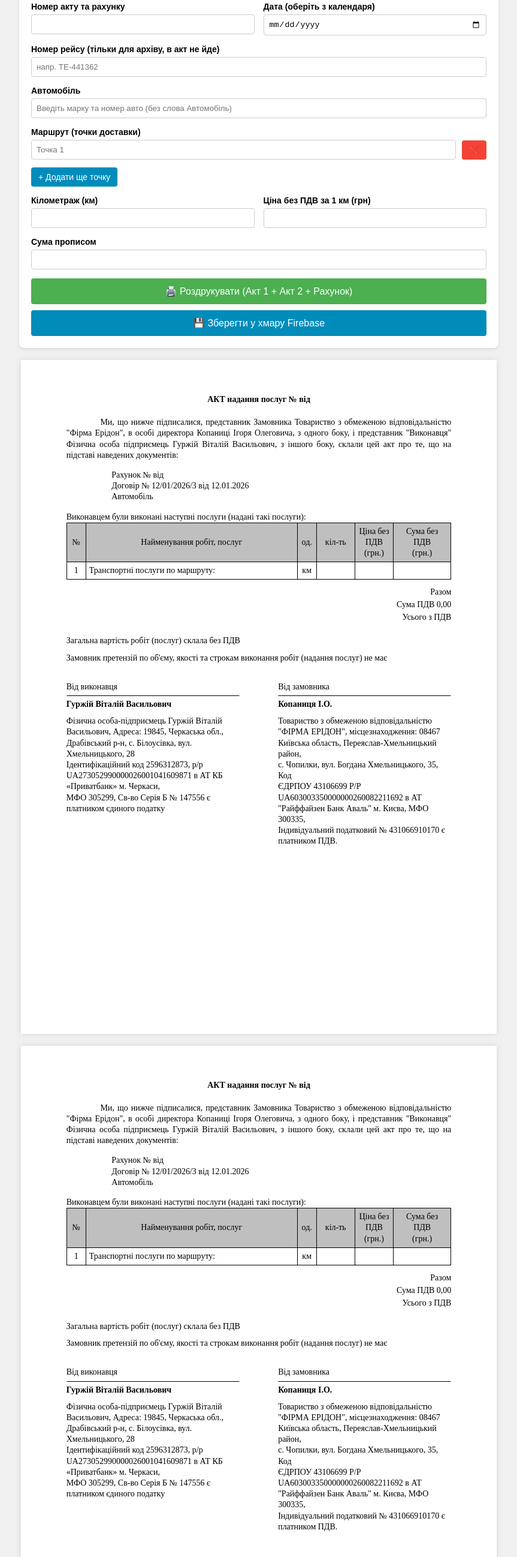
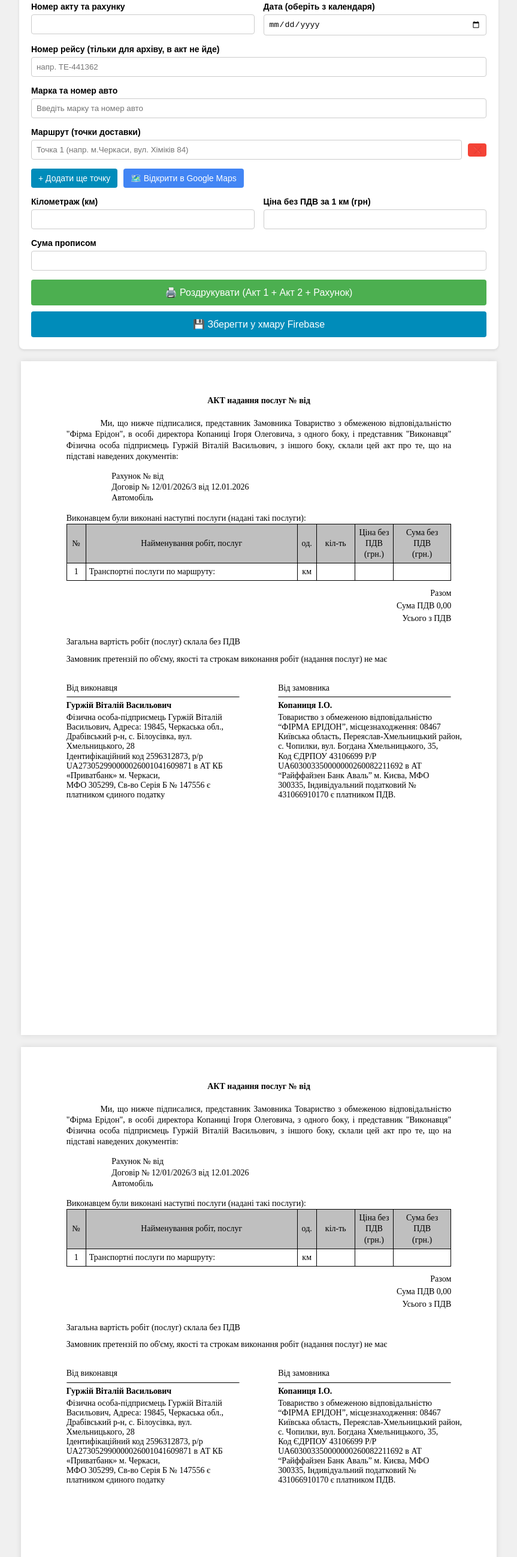
Before and after one commit to alexandrus1233/grushagnilaya, a plain HTML site: page index.html in a window 1280 px wide. Shown: the part 205-2800 px from the top of the page at 60% size, without its empty margins (378-1241 px from the left). Drawn offline with Linux system fonts and the light colour scheme; no server answers.

Commit message:
Update index.html

```diff
--- a/index.html
+++ b/index.html
@@ -171,13 +171,13 @@
         .btn-remove {
             background-color: #f44336;
             color: white;
-            padding: 8px 12px;
+            padding: 4px 8px;
             border: none;
             border-radius: 4px;
             cursor: pointer;
             width: auto;
             flex-shrink: 0;
-            font-size: 14px;
+            font-size: 12px;
         }
         .btn-remove:hover { background-color: #d32f2f; }
 
@@ -203,6 +203,16 @@
             margin-top: 5px;
         }
         .btn-add:hover { background-color: #007B9E; }
+
+        .btn-calc {
+            background-color: #ff9800;
+            font-size: 14px;
+            padding: 8px 12px;
+            width: auto;
+            margin-top: 5px;
+            color: white;
+        }
+        .btn-calc:hover { background-color: #e68a00; }
 
         .btn-save {
             background-color: #008CBA;
@@ -254,7 +264,8 @@
             margin-top: 30px;
         }
         .sign-block { width: 45%; }
-        .sign-title { font-weight: bold; margin-bottom: 10px; }
+        .sign-title { font-weight: bold; margin-bottom: 3px; }
+        .sign-text { line-height: 1.15; font-size: 14px; }
         hr { border-top: 1px solid black; border-bottom: none; margin-bottom: 5px; margin-top: 5px;}
 
         .invoice-signature {
@@ -317,19 +328,22 @@
                     </div>
 
                     <div class="full-width">
-                        <label>Автомобіль</label>
-                        <input type="text" id="car_input" list="car_suggestions" value="" oninput="updateDoc()" placeholder="Введіть марку та номер авто (без слова Автомобіль)">
+                        <label>Марка та номер авто</label>
+                        <input type="text" id="car_input" list="car_suggestions" value="" oninput="updateDoc()" placeholder="Введіть марку та номер авто">
                     </div>
 
                     <div class="full-width">
                         <label>Маршрут (точки доставки)</label>
                         <div id="route_inputs">
                             <div class="route-row">
-                                <input type="text" class="route-point" list="route_suggestions" value="" oninput="updateDoc()" placeholder="Точка 1">
+                                <input type="text" class="route-point" list="route_suggestions" value="" oninput="updateDoc()" placeholder="Точка 1 (напр. м.Черкаси, вул. Хіміків 84)">
                                 <button type="button" class="btn-remove" onclick="removeRoutePoint(this)" title="Видалити точку">❌</button>
                             </div>
                         </div>
-                        <button type="button" class="btn-add" onclick="addRoutePoint()">+ Додати ще точку</button>
+                        <div style="display: flex; gap: 10px; margin-top: 10px; flex-wrap: wrap;">
+                            <button type="button" class="btn-add" onclick="addRoutePoint()">+ Додати ще точку</button>
+                            <button type="button" class="btn-calc" style="background-color: #4285F4;" onclick="openGoogleMaps()">🗺️ Відкрити в Google Maps</button>
+                        </div>
                     </div>
 
                     <div>
@@ -396,23 +410,19 @@
                         <div>Від виконавця</div>
                         <hr>
                         <div class="sign-title val-carrier-shortname"></div>
-                        <div class="val-carrier-req-act"></div>
+                        <div class="sign-text val-carrier-req-act"></div>
                     </div>
 
                     <div class="sign-block">
                         <div>Від замовника</div>
                         <hr>
                         <div class="sign-title">Копаниця І.О.</div>
-                        <div>
+                        <div class="sign-text">
                             Товариство з обмеженою відповідальністю<br>
-                            "ФІРМА ЕРІДОН", місцезнаходження: 08467<br>
-                            Київська область, Переяслав-Хмельницький район,<br>
-                            с. Чопилки, вул. Богдана Хмельницького, 35, Код<br>
-                            ЄДРПОУ 43106699 Р/Р<br>
-                            UA603003350000000260082211692 в АТ<br>
-                            "Райффайзен Банк Аваль" м. Києва, МФО 300335,<br>
-                            Індивідуальний податковий № 431066910170 є<br>
-                            платником ПДВ.
+                            “ФІРМА ЕРІДОН”, місцезнаходження: 08467<br>
+                            <span style="white-space: nowrap;">Київська область, Переяслав-Хмельницький район,</span><br>
+                            с. Чопилки, вул. Богдана Хмельницького, 35,<br>
+                            Код ЄДРПОУ 43106699 Р/Р UA603003350000000260082211692 в АТ “Райффайзен Банк Аваль” м. Києва, МФО 300335, Індивідуальний податковий № 431066910170 є платником ПДВ.
                         </div>
                     </div>
                 </div>
@@ -463,23 +473,19 @@
                         <div>Від виконавця</div>
                         <hr>
                         <div class="sign-title val-carrier-shortname"></div>
-                        <div class="val-carrier-req-act"></div>
+                        <div class="sign-text val-carrier-req-act"></div>
                     </div>
 
                     <div class="sign-block">
                         <div>Від замовника</div>
                         <hr>
                         <div class="sign-title">Копаниця І.О.</div>
-                        <div>
+                        <div class="sign-text">
                             Товариство з обмеженою відповідальністю<br>
-                            "ФІРМА ЕРІДОН", місцезнаходження: 08467<br>
-                            Київська область, Переяслав-Хмельницький район,<br>
-                            с. Чопилки, вул. Богдана Хмельницького, 35, Код<br>
-                            ЄДРПОУ 43106699 Р/Р<br>
-                            UA603003350000000260082211692 в АТ<br>
-                            "Райффайзен Банк Аваль" м. Києва, МФО 300335,<br>
-                            Індивідуальний податковий № 431066910170 є<br>
-                            платником ПДВ.
+                            “ФІРМА ЕРІДОН”, місцезнаходження: 08467<br>
+                            <span style="white-space: nowrap;">Київська область, Переяслав-Хмельницький район,</span><br>
+                            с. Чопилки, вул. Богдана Хмельницького, 35,<br>
+                            Код ЄДРПОУ 43106699 Р/Р UA603003350000000260082211692 в АТ “Райффайзен Банк Аваль” м. Києва, МФО 300335, Індивідуальний податковий № 431066910170 є платником ПДВ.
                         </div>
                     </div>
                 </div>
@@ -492,15 +498,15 @@
                 </div>
                 <div class="invoice-details">
                     <div>Виконавець :</div>
-                    <div class="val-carrier-req-inv"></div>
+                    <div class="sign-text val-carrier-req-inv"></div>
 
                     <div>Платник:</div>
-                    <div>
-                        Товариство з обмеженою відповідальністю “ФІРМА ЕРІДОН”, місцезнаходження: 08467<br>
-                        Київська область, Переяслав-Хмельницький район,<br>
-                        с. Чопилки, вул. Богдана Хмельницького, 35, Код ЄДРПОУ 43106699 Р/Р<br>
-                        UA603003350000000260082211692 в АТ “Райффайзен Банк Аваль” м. Києва, МФО 300335,<br>
-                        Індивідуальний податковий № 431066910170 є платником ПДВ.
+                    <div class="sign-text">
+                        Товариство з обмеженою відповідальністю<br>
+                        “ФІРМА ЕРІДОН”, місцезнаходження: 08467<br>
+                        <span style="white-space: nowrap;">Київська область, Переяслав-Хмельницький район,</span><br>
+                        с. Чопилки, вул. Богдана Хмельницького, 35,<br>
+                        Код ЄДРПОУ 43106699 Р/Р UA603003350000000260082211692 в АТ “Райффайзен Банк Аваль” м. Києва, МФО 300335, Індивідуальний податковий № 431066910170 є платником ПДВ.
                     </div>
                 </div>
                 <table>
@@ -579,7 +585,7 @@
             }
         };
 
-        // --- СИНХРОНІЗАЦІЯ З FIREBASE (REALTIME) ---
+        // --- СИНХРОНІЗАЦІЯ З FIREBASE ---
         db.collection("trips").onSnapshot((snapshot) => {
             document.getElementById('fb_status').innerHTML = "🟢 Синхронізовано з хмарою";
 
@@ -611,7 +617,6 @@
 
         function updateRouteSuggestions() {
             let allPoints = new Set();
-
             allTripsFromCloud.forEach(record => {
                 if (record.routePoints) {
                     record.routePoints.forEach(pt => {
@@ -631,14 +636,11 @@
 
         function updateCarSuggestions() {
             let allCars = new Set();
-
-            // Додаємо стандартні авто перевізників у підказки за замовчуванням
             Object.values(carriersData).forEach(c => allCars.add(c.car));
 
             allTripsFromCloud.forEach(record => {
                 if (record.car && record.car.trim() !== "") {
                     let rawCar = record.car.trim();
-                    // Захист від старих збережень зі словом "Автомобіль"
                     if (rawCar.toLowerCase().startsWith('автомобіль ')) {
                         rawCar = rawCar.substring(11).trim();
                     }
@@ -717,7 +719,6 @@
             let car = document.getElementById('car_input').value.trim();
             const carrierKey = document.getElementById('carrier_select').value;
 
-            // Якщо випадково написали "Автомобіль", видаляємо його перед збереженням
             if (car.toLowerCase().startsWith('автомобіль ')) {
                 car = car.substring(11).trim();
             }
@@ -777,7 +778,6 @@
                 document.getElementById('trip_num').value = record.tripNum || "";
                 document.getElementById('doc_date').value = record.docDate || "";
 
-                // Завантажуємо авто з бази, або беремо стандартне для перевізника
                 let loadedCar = record.car || carriersData[record.carrier || 'gurzhii'].car || "";
                 if (loadedCar.toLowerCase().startsWith('автомобіль ')) {
                     loadedCar = loadedCar.substring(11).trim();
@@ -820,10 +820,7 @@
             document.getElementById('doc_num').value = nextNum;
             document.getElementById('trip_num').value = "";
             document.getElementById('doc_date').value = "";
-
-            // Автоматично підставляємо стандартне авто для поточного перевізника
             document.getElementById('car_input').value = carriersData[carrierKey].car;
-
             document.getElementById('km').value = "";
             document.getElementById('price').value = "";
 
@@ -847,6 +844,22 @@
             }
         }
 
+        function openGoogleMaps() {
+            const routeInputs = document.querySelectorAll('.route-point');
+            let points = [];
+            routeInputs.forEach(input => {
+                if (input.value.trim() !== "") points.push(encodeURIComponent(input.value.trim()));
+            });
+
+            if (points.length < 2) {
+                alert("Для прокладання маршруту потрібно мінімум 2 точки!");
+                return;
+            }
+
+            const url = `https://www.google.com/maps/dir/${points.join('/')}`;
+            window.open(url, '_blank');
+        }
+
         // --- ДОПОМІЖНІ ФУНКЦІЇ ДЛЯ РЕНДЕРУ ---
 
         function addRoutePoint(value = "") {
@@ -858,7 +871,7 @@
             input.type = 'text';
             input.className = 'route-point';
             input.setAttribute('list', 'route_suggestions');
-            input.placeholder = `Точка ${container.children.length + 1}`;
+            input.placeholder = `Точка ${container.children.length + 1} (напр. м.Черкаси, вул. Хіміків 84)`;
             input.value = value;
             input.oninput = updateDoc;
 
@@ -967,7 +980,6 @@
             const docNum = document.getElementById('doc_num').value;
             const docDate = formatDate(document.getElementById('doc_date').value);
 
-            // Беремо авто і також прибираємо слово Автомобіль, якщо раптом його ввели
             let carText = document.getElementById('car_input').value.trim();
             if (carText.toLowerCase().startsWith('автомобіль ')) {
                 carText = carText.substring(11).trim();
```
